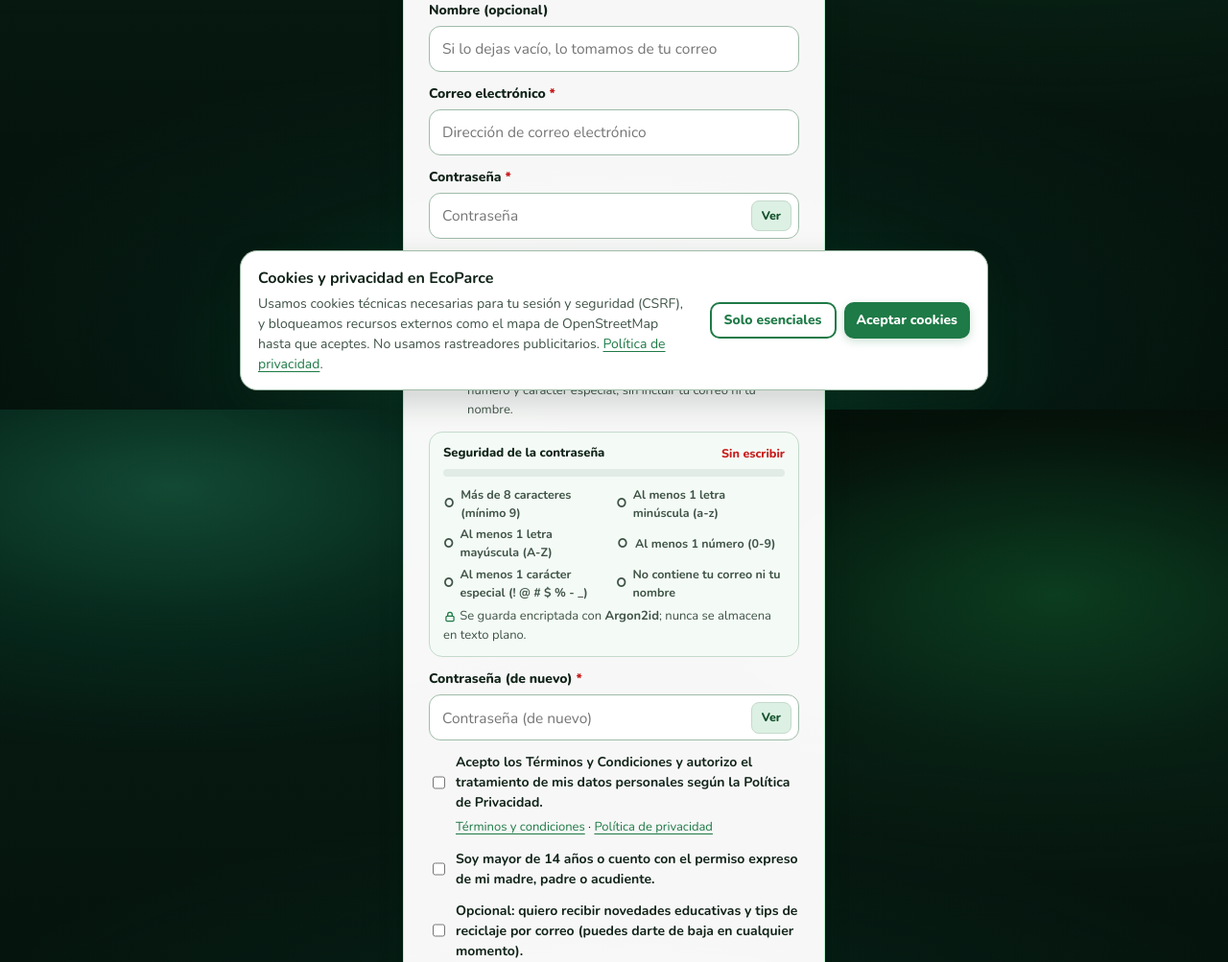
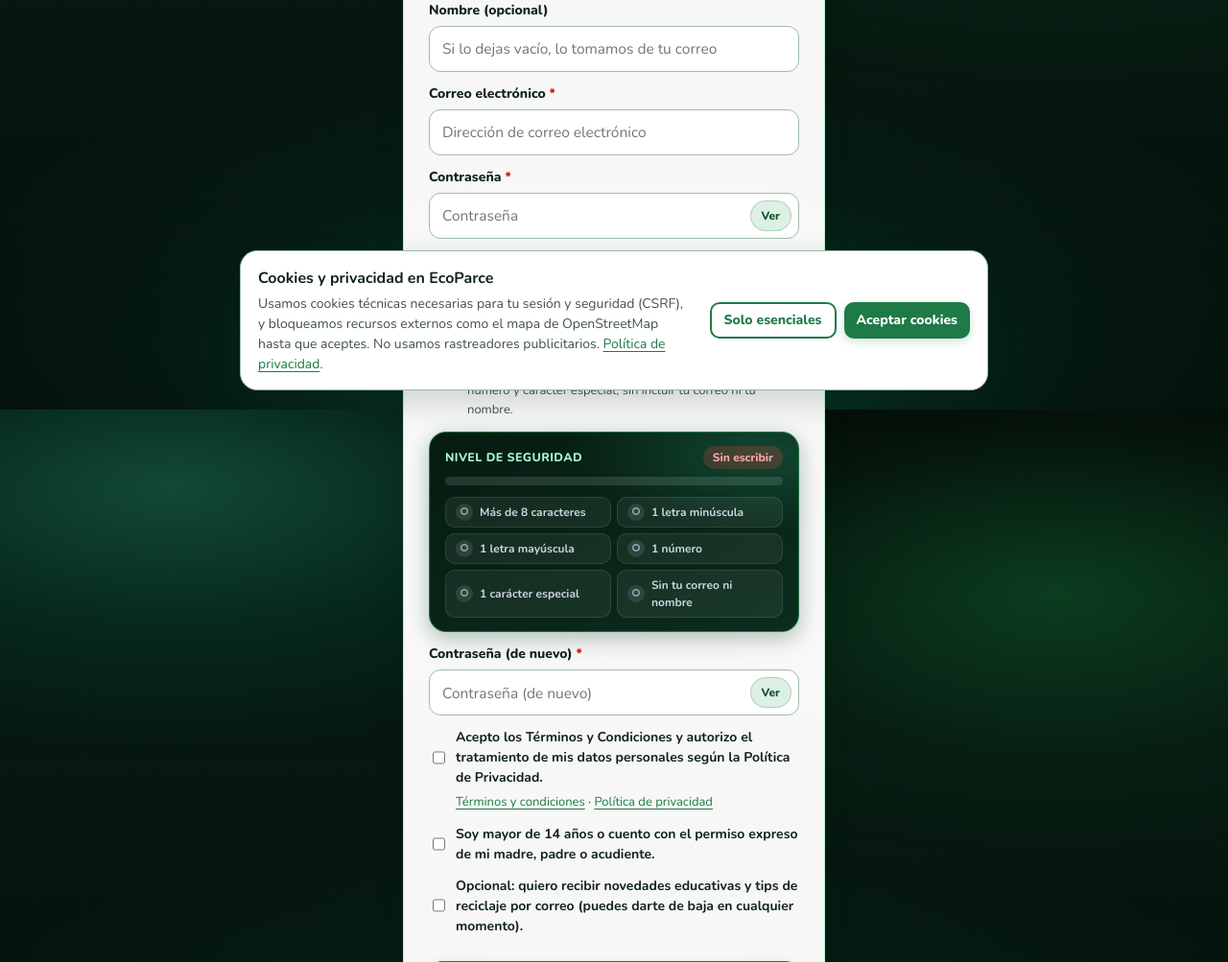
Before and after one commit to INGFRANCISCOVICENT/ecoparce, a Django app: page /accounts/signup/ in a window 1280 px wide. Shown: the part 373-1376 px from the top of the page at 96% size. Run offline with Django 5.2, Linux system fonts and the light colour scheme; parts of the project's set-up code (start-up, migrations or seed data) failed here and were passed over; some libraries are stand-ins or nearby versions.

Commit message:
style(ui): medidor de contrasena esmeralda moderno sin jerga tecnica y quitar etiqueta Ilustracion IA (v2.4.1)

```diff
--- a/apps/core/templates/core/inicio.html
+++ b/apps/core/templates/core/inicio.html
@@ -35,7 +35,6 @@
       <div class="portada-col-texto">
         <div class="portada-top-row">
           <span class="portada-badge"><span class="pulso-verde"></span>{% if user.is_authenticated %}SESIÓN ACTIVA · {{ user.get_rol_display|upper }}{% else %}BOGOTÁ · RED ECOLÓGICA · RES. 2184{% endif %}</span>
-          <span class="ai-etiqueta" title="Ilustración realista de Escarlata asistida con IA">Ilustración IA</span>
         </div>
 
         {% if user.is_authenticated %}
--- a/static/css/ecoparce.css
+++ b/static/css/ecoparce.css
@@ -1072,33 +1072,53 @@ html[data-contraste="alto"] :focus-visible{outline:4px solid #000;outline-offset
 
 /* ---------- medidor de seguridad de contraseña y mostrar/ocultar ---------- */
 .pw-wrap{position:relative;display:flex;align-items:center}
-.pw-wrap input{padding-right:76px}
+.pw-wrap input{padding-right:78px}
 .pw-toggle{
-  position:absolute;right:8px;padding:6px 10px;border-radius:8px;border:1px solid var(--line);
-  background:var(--gl);color:var(--gd);font:inherit;font-size:12.5px;font-weight:800;cursor:pointer;
+  position:absolute;right:8px;padding:6px 11px;border-radius:999px;border:1px solid rgba(30,122,70,.25);
+  background:var(--gl);color:var(--gd);font:inherit;font-size:12px;font-weight:800;cursor:pointer;
+  transition:background var(--tr),transform var(--tr);
 }
-.pw-toggle:hover{background:#D1FAE5}
+.pw-toggle:hover{background:#C6F6D5;transform:scale(1.03)}
 .clave-medidor{
-  margin:10px 0 4px;padding:12px 14px;border-radius:14px;
-  background:#F4FBF6;border:1.5px solid var(--line);
+  margin:10px 0 6px;padding:14px 16px;border-radius:18px;
+  background:radial-gradient(ellipse 80% 60% at 90% 10%,rgba(52,211,153,.2) 0%,transparent 65%),
+             linear-gradient(155deg,#061B11 0%,#0B2D1D 100%);
+  border:1.5px solid rgba(74,222,128,.4);
+  box-shadow:0 8px 22px rgba(4,18,11,.22),0 0 18px rgba(52,211,153,.14);
+  color:#ECFDF5;
 }
-.clave-head{display:flex;align-items:center;justify-content:space-between;gap:8px;margin-bottom:6px}
-.clave-nivel{font-size:12.5px;font-weight:800;color:var(--mut)}
-.clave-nivel.nivel-debil{color:#C81E1E}
-.clave-nivel.nivel-media{color:#B45309}
-.clave-nivel.nivel-buena{color:#047857}
-.clave-nivel.nivel-fuerte{color:#15803D}
-.clave-barra{height:8px;border-radius:999px;background:#E2ECE6;overflow:hidden}
-.clave-barra i{display:block;height:100%;border-radius:999px;transition:width .25s ease,background .25s ease}
-.clave-barra i.nivel-debil{background:#DC2626}
-.clave-barra i.nivel-media{background:#F59E0B}
-.clave-barra i.nivel-buena{background:#10B981}
-.clave-barra i.nivel-fuerte{background:linear-gradient(90deg,#16A34A,#34D399)}
-.clave-reglas{list-style:none;margin:10px 0 0;padding:0;display:grid;grid-template-columns:1fr;gap:4px}
-@media (min-width:520px){.clave-reglas{grid-template-columns:1fr 1fr}}
-.clave-reglas li{font-size:12.5px;font-weight:700;color:var(--mut);display:flex;align-items:center;gap:6px;transition:color var(--tr)}
-.clave-reglas li span{font-weight:900;width:14px;text-align:center}
-.clave-reglas li.ok{color:#15803D}
+.clave-head{display:flex;align-items:center;justify-content:space-between;gap:8px;margin-bottom:8px}
+.clave-titulo{font-size:12.5px;font-weight:800;letter-spacing:.03em;color:#A7F3D0;text-transform:uppercase}
+.clave-nivel{
+  font-size:12px;font-weight:800;padding:3px 10px;border-radius:999px;
+  background:rgba(255,255,255,.08);color:#CBD5E1;
+}
+.clave-nivel.nivel-debil{background:rgba(239,68,68,.22);color:#FCA5A5}
+.clave-nivel.nivel-media{background:rgba(245,158,11,.24);color:#FDE68A}
+.clave-nivel.nivel-buena{background:rgba(16,185,129,.25);color:#6EE7B7}
+.clave-nivel.nivel-fuerte{background:rgba(34,197,94,.3);color:#BBF7D0;box-shadow:0 0 12px rgba(74,222,128,.35)}
+.clave-barra{height:9px;border-radius:999px;background:rgba(255,255,255,.12);overflow:hidden}
+.clave-barra i{display:block;height:100%;border-radius:999px;transition:width .3s cubic-bezier(.22,1,.36,1),background .3s ease}
+.clave-barra i.nivel-debil{background:linear-gradient(90deg,#EF4444,#F87171)}
+.clave-barra i.nivel-media{background:linear-gradient(90deg,#F59E0B,#FBBF24)}
+.clave-barra i.nivel-buena{background:linear-gradient(90deg,#10B981,#34D399)}
+.clave-barra i.nivel-fuerte{background:linear-gradient(90deg,#22C55E,#4ADE80);box-shadow:0 0 12px rgba(74,222,128,.65)}
+.clave-reglas{list-style:none;margin:12px 0 0;padding:0;display:grid;grid-template-columns:1fr;gap:6px}
+@media (min-width:500px){.clave-reglas{grid-template-columns:1fr 1fr}}
+.clave-reglas li{
+  font-size:12px;font-weight:700;color:#CBD5E1;display:flex;align-items:center;gap:7px;
+  padding:6px 10px;border-radius:10px;background:rgba(255,255,255,.06);
+  border:1px solid rgba(255,255,255,.1);transition:all .22s ease;
+}
+.clave-reglas li span{
+  display:inline-flex;align-items:center;justify-content:center;width:18px;height:18px;
+  border-radius:50%;font-size:11px;font-weight:900;background:rgba(255,255,255,.1);color:#94A3B8;flex:none;
+}
+.clave-reglas li.ok{
+  color:#ECFDF5;background:rgba(34,197,94,.2);border-color:rgba(74,222,128,.55);
+  box-shadow:0 0 12px rgba(52,211,153,.18);
+}
+.clave-reglas li.ok span{background:#22C55E;color:#052E16}
 .clave-coincide{margin:6px 0 0;font-weight:800}
 .clave-coincide.ok{color:#15803D}
 .clave-coincide.mal{color:#C81E1E}
--- a/templates/account/signup.html
+++ b/templates/account/signup.html
@@ -15,21 +15,20 @@
   {% include 'includes/campo.html' with campo=form.password1 %}
   <div id="clave-medidor" class="clave-medidor" aria-live="polite">
     <div class="clave-head">
-      <span class="xs" style="font-weight:800">Seguridad de la contraseña</span>
+      <span class="clave-titulo">Nivel de seguridad</span>
       <span id="clave-nivel" class="clave-nivel">Sin escribir</span>
     </div>
     <div class="clave-barra" role="progressbar" aria-label="Nivel de seguridad de la contraseña" aria-valuemin="0" aria-valuemax="100" aria-valuenow="0">
       <i id="clave-barra-fill" style="width:0%"></i>
     </div>
     <ul class="clave-reglas" id="clave-reglas">
-      <li data-regla="largo"><span>○</span> Más de 8 caracteres (mínimo 9)</li>
-      <li data-regla="minus"><span>○</span> Al menos 1 letra minúscula (a-z)</li>
-      <li data-regla="mayus"><span>○</span> Al menos 1 letra mayúscula (A-Z)</li>
-      <li data-regla="num"><span>○</span> Al menos 1 número (0-9)</li>
-      <li data-regla="esp"><span>○</span> Al menos 1 carácter especial (! @ # $ % - _)</li>
-      <li data-regla="personal"><span>○</span> No contiene tu correo ni tu nombre</li>
+      <li data-regla="largo"><span>○</span> Más de 8 caracteres</li>
+      <li data-regla="minus"><span>○</span> 1 letra minúscula</li>
+      <li data-regla="mayus"><span>○</span> 1 letra mayúscula</li>
+      <li data-regla="num"><span>○</span> 1 número</li>
+      <li data-regla="esp"><span>○</span> 1 carácter especial</li>
+      <li data-regla="personal"><span>○</span> Sin tu correo ni nombre</li>
     </ul>
-    <p class="xs mut" style="margin:6px 0 0">{% icono 'lock' 14 '#1E7A46' %} Se guarda encriptada con <strong>Argon2id</strong>; nunca se almacena en texto plano.</p>
   </div>
   {% include 'includes/campo.html' with campo=form.password2 %}
   <p id="clave-coincide" class="clave-coincide xs" aria-live="polite" hidden></p>
```
Also changed, not shown: apps/cuentas/tests.py (+4 -3 lines), CHANGELOG.md, 1 other file.
